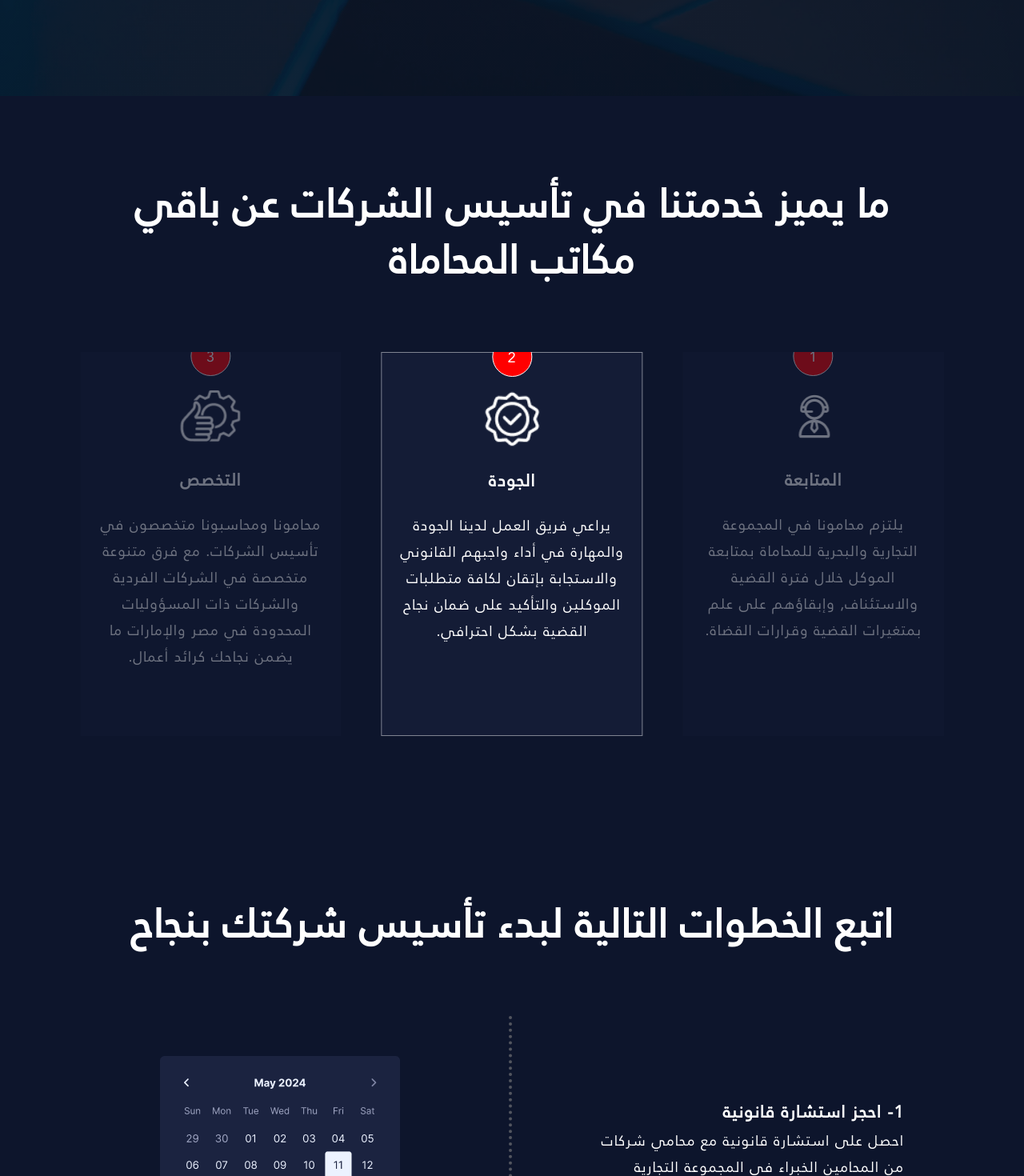
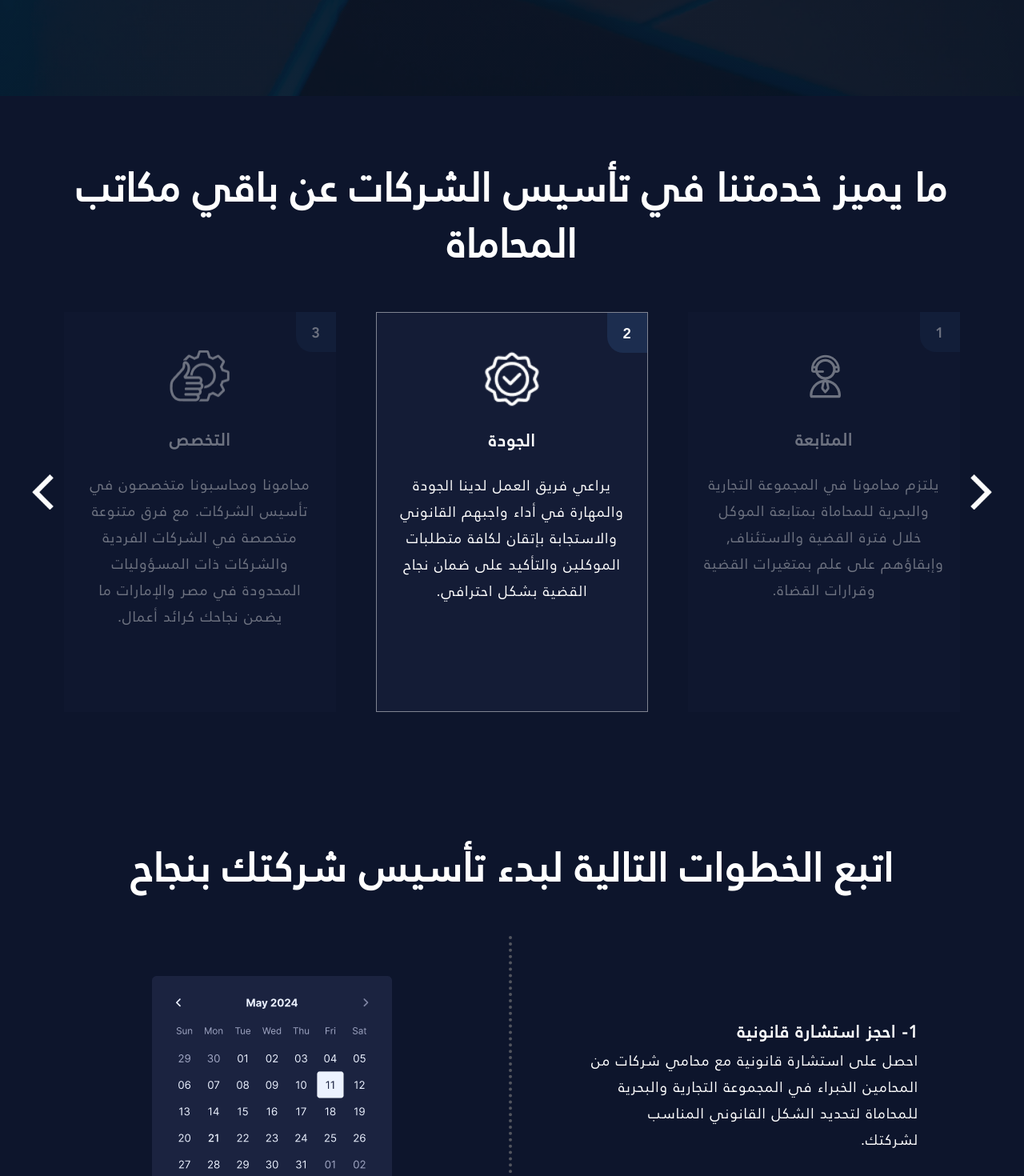
Before and after one commit to Ahmednaga2001/tcmg-v2, a Next.js app: page /establish in a window 1280 px wide. Shown: the part 680-2150 px from the top of the page at 80% size. Built offline with nearby package versions, Linux system fonts and the light colour scheme.

Commit message:
finsih v1 of establish page

```diff
--- a/app/globals.css
+++ b/app/globals.css
@@ -68,3 +68,85 @@
 .swiper-pagination-bullet {
     border: 2px solid var(--font);
 }
+
+
+
+  #featureSlide{
+    position: relative;
+  }
+
+  #featureSlide .swiper-button-next {
+    background-repeat: no-repeat !important;
+    background-size: 100% auto !important;
+    background-position: center !important;
+    background-image: url(/assets/icons/establish/next.png) !important;
+    z-index: 10 !important;
+    right: -40px !important;
+  }
+
+
+
+  #featureSlide .swiper-button-prev {
+    background-repeat: no-repeat;
+    background-size: 100% auto;
+    background-position: center;
+    z-index: 10;
+     left: -40px !important;
+    background-image: url(/assets/icons/establish/prev.png);
+  }
+
+
+
+  #dreamCompany {
+    position: relative;
+  }
+  #dreamCompany  .swiper-button-next {
+    background-repeat: no-repeat !important;
+    background-size: 100% auto !important;
+    background-position: center !important;
+    background-image: url(/assets/icons/establish/next.png) !important;
+    z-index: 10 !important;
+  }
+
+  #dreamCompany  .swiper-button-prev {
+    background-repeat: no-repeat !important;
+    background-size: 100% auto !important;
+    background-position: center !important;
+    background-image: url(/assets/icons/establish/prev.png) !important;
+    z-index: 10 !important;
+  }
+
+
+  #companiesTypes  .swiper-button-prev {
+    background-repeat: no-repeat !important;
+    background-size: 100% auto !important;
+    background-position: center !important;
+    background-image: url(/assets/icons/establish/prev.png) !important;
+    z-index: 10 !important;
+    left: -30px !important;
+  }
+  #companiesTypes  .swiper-button-next {
+    background-repeat: no-repeat !important;
+    background-size: 100% auto !important;
+    background-position: center !important;
+    background-image: url(/assets/icons/establish/next.png) !important;
+    z-index: 10 !important;
+    right: -30px !important;
+  }
+
+
+  #featureSlide .swiper-button-next::after ,  #featureSlide .swiper-button-prev::after , #dreamCompany .swiper-button-next::after , #dreamCompany .swiper-button-prev::after , #companiesTypes .swiper-button-prev::after , #companiesTypes .swiper-button-next::after {
+    display: none !important;
+    content: none !important;
+  }
+
+
+  @media (max-width : 768px) {
+
+      #featureSlide .swiper-button-prev , #companiesTypes .swiper-button-prev{
+        left: -10px !important;
+      }
+      #featureSlide .swiper-button-next , #companiesTypes .swiper-button-next{
+        right: -10px !important;
+      }
+  }
--- a/components/establish/Countries.jsx
+++ b/components/establish/Countries.jsx
@@ -39,11 +39,11 @@
                   title={item.title}
                   desc={item.desc}
                 />
-                <VisionImg imgStyle="imgleft" path={item.path} />
+                <VisionImg imgStyle="imgleft" path={item.path} title = {item.title} />
               </>
             ) : (
               <>
-                <VisionImg imgStyle="imgright" path={item.path} />
+                <VisionImg imgStyle="imgright" path={item.path} title = {item.title} />
                 <VisonCard
                   visionContentstyle="visioncontentleft"
                   title={item.title}
--- a/components/establish/LegalServiceAccordion.jsx
+++ b/components/establish/LegalServiceAccordion.jsx
@@ -4,8 +4,6 @@
 import { useState } from "react";
 
 const LegalServiceAccordion = ({ title, path, desc }) => {
-  console.log(path);
-
   const [isOpenOne, setIsOpenOne] = useState(false);
 
   const handleIsOpenOne = () => {
@@ -13,7 +11,6 @@
   };
 
   return (
-    <div>
       <div className={styles.accordionItem}>
         <div className={styles.accordionItemHeader} onClick={handleIsOpenOne}>
             <Image
@@ -33,7 +30,7 @@
           <p>{desc}</p>
         </div>
       </div>
-    </div>
+
   );
 };
 
--- a/components/establish/LegalServices.jsx
+++ b/components/establish/LegalServices.jsx
@@ -44,7 +44,7 @@
     <section className={styles.legalServices}>
       <div className={styles.header}>
         <h2>خدماتنا القانونية في أعمال تأسيس الشركات </h2>
-        <Image src="/assets/icons/establish/crown.png" width={60} height={25} />
+        <Image src="/assets/icons/establish/crown.png" width={60} height={25} alt="crown icon" />
         <p>
           عملنا بجد لتقديم خدمات ذكية ومرنة ومعقولة التكلفة تعود بالنفع على جميع
           عملائنا الراغبون في تأسيس الشركات في مصر والإمارات. تصفح قائمة خدماتنا
--- a/components/establish/StartCompany.jsx
+++ b/components/establish/StartCompany.jsx
@@ -21,6 +21,7 @@
   return (
     <section className={styles.startcompany}>
       <h2>اتبع الخطوات التالية لبدء تأسيس شركتك بنجاح</h2>
+      <div className={styles.startcompanyparent}>
       <div className={styles.parent}>
         <div className={styles.content}>
           <h3>{data[0].title}</h3>
@@ -68,6 +69,7 @@
           />
         </div>
       </div>
+      </div>
     </section>
   );
 };
--- a/components/establish/UniqueServiceFeatures.jsx
+++ b/components/establish/UniqueServiceFeatures.jsx
@@ -1,53 +1,49 @@
-
-
-
 "use client";
-import { useState } from 'react';
+import { useState } from "react";
 import styles from "@/components/establish/establish.module.css";
-import { Swiper, SwiperSlide } from 'swiper/react';
-import 'swiper/css';
-import 'swiper/css/pagination';
+import { Swiper, SwiperSlide } from "swiper/react";
+import "swiper/css";
+import "swiper/css/pagination";
 import { Autoplay, Navigation } from "swiper/modules";
 import Image from "next/image";
 const data = [
   {
-        id:1,
-        title : "المتابعة",
-        desc : "يلتزم محامونا في المجموعة التجارية والبحرية للمحاماة بمتابعة الموكل خلال فترة القضية والاستئناف, وإبقاؤهم على علم بمتغيرات القضية وقرارات القضاة.",
-        path : "/assets/icons/establish/المتابعة1.png"
+    id: 1,
+    title: "المتابعة",
+    desc: "يلتزم محامونا في المجموعة التجارية والبحرية للمحاماة بمتابعة الموكل خلال فترة القضية والاستئناف, وإبقاؤهم على علم بمتغيرات القضية وقرارات القضاة.",
+    path: "/assets/icons/establish/المتابعة1.png",
   },
   {
-        id:2,
-        title : "الجودة",
-        desc : "يراعي فريق العمل لدينا الجودة والمهارة في أداء واجبهم القانوني والاستجابة بإتقان لكافة متطلبات الموكلين والتأكيد على ضمان نجاح القضية بشكل احترافي.",
-        path : "/assets/icons/establish/الجودة.png"
+    id: 2,
+    title: "الجودة",
+    desc: "يراعي فريق العمل لدينا الجودة والمهارة في أداء واجبهم القانوني والاستجابة بإتقان لكافة متطلبات الموكلين والتأكيد على ضمان نجاح القضية بشكل احترافي.",
+    path: "/assets/icons/establish/الجودة.png",
   },
   {
-        id : 3,
-        title : "التخصص",
-       desc : "محامونا ومحاسبونا متخصصون في تأسيس الشركات. مع فرق متنوعة متخصصة في الشركات الفردية والشركات ذات المسؤوليات المحدودة في مصر والإمارات ما يضمن نجاحك كرائد أعمال.​",
-        path : "/assets/icons/establish/specialization.png"
+    id: 3,
+    title: "التخصص",
+    desc: "محامونا ومحاسبونا متخصصون في تأسيس الشركات. مع فرق متنوعة متخصصة في الشركات الفردية والشركات ذات المسؤوليات المحدودة في مصر والإمارات ما يضمن نجاحك كرائد أعمال.​",
+    path: "/assets/icons/establish/specialization.png",
   },
   {
-        id:4,
-        title : "المشاورة",
-        desc : "من خلال موقعنا، يمكنك ملء استمارة الاستشارات القانونية ، والذي يمكن أن يساعدك في الحصول على استشارات مجانية من خلال مكالمة هاتفية أو مقابلة مكتبية. نقدم هذه الخدمة مجانًا للعملاء الراغبون في تأسيس شركة أو طلب خدمات الشؤون القانونية للتحدث مع خبير الشركات قبل بدأ العمل.",
-        path : "/assets/icons/establish/Consultation.png"
+    id: 4,
+    title: "المشاورة",
+    desc: "من خلال موقعنا، يمكنك ملء استمارة الاستشارات القانونية ، والذي يمكن أن يساعدك في الحصول على استشارات مجانية من خلال مكالمة هاتفية أو مقابلة مكتبية. نقدم هذه الخدمة مجانًا للعملاء الراغبون في تأسيس شركة أو طلب خدمات الشؤون القانونية للتحدث مع خبير الشركات قبل بدأ العمل.",
+    path: "/assets/icons/establish/Consultation.png",
   },
   {
-        id : 5,
-        title : "النتائج",
-        desc : "نحن نلتزم مع كل عملائنا الكرام بنتائج معينة يهدف إليها العملاء، لذا نبذل قصارى جهدنا لتكون النتائج النهائية لتأسيس شركة إلكترونية فردية أو شركات الأشخاص والشركات مرضية للعميل؛ والذي يبث روح التفائل به للإنطلاق في عالم الأعمال.",
-        path : "/assets/icons/establish/Resuts.png"
+    id: 5,
+    title: "النتائج",
+    desc: "نحن نلتزم مع كل عملائنا الكرام بنتائج معينة يهدف إليها العملاء، لذا نبذل قصارى جهدنا لتكون النتائج النهائية لتأسيس شركة إلكترونية فردية أو شركات الأشخاص والشركات مرضية للعميل؛ والذي يبث روح التفائل به للإنطلاق في عالم الأعمال.",
+    path: "/assets/icons/establish/Resuts.png",
   },
   {
-        id : 6,
-        title : "السرعة",
-        desc : "  يمكنك معرفة الفترة الزمنية لتأسيس شركتك من خلال نطاق العمل المخصص لك. كن مطمئنًا ، ستنتهي جميع عمليات الإجراءات والشؤون القانونية في غضون أيام قليلة ، وبعد ذلك يمكنك الإعلان عن",
-        path : "/assets/icons/establish/Quickly.png"
-
-    }
-]
+    id: 6,
+    title: "السرعة",
+    desc: "  يمكنك معرفة الفترة الزمنية لتأسيس شركتك من خلال نطاق العمل المخصص لك. كن مطمئنًا ، ستنتهي جميع عمليات الإجراءات والشؤون القانونية في غضون أيام قليلة ، وبعد ذلك يمكنك الإعلان عن",
+    path: "/assets/icons/establish/Quickly.png",
+  },
+];
 const UniqueServiceFeatures = () => {
   const [activeIndex, setActiveIndex] = useState(0);
 
@@ -55,55 +51,77 @@
     setActiveIndex(swiper.realIndex);
   };
 
-
-
   return (
     <section className={styles.uniqueServiceFeatures}>
       <h2>ما يميز خدمتنا في تأسيس الشركات عن باقي مكاتب المحاماة</h2>
-      <div className={styles.swiperContainer}>
+      <div className={styles.swiperContainerWrapper} id="featureSlide">
         <Swiper
           spaceBetween={10}
-        // navigation={true}
-
+          navigation={{
+               nextEl: '.swiper-button-prev',
+              prevEl: '.swiper-button-next'
+          }}
           centeredSlides={true} // Center the active slide
           slidesPerView={1}
           breakpoints={{
-            768: { slidesPerView: 1, spaceBetween: 100 },
-            900: { slidesPerView: 2, spaceBetween: 20 },
-            1200: { slidesPerView: 3, spaceBetween: 50 },
+            480: {
+              slidesPerView: 1,
+              spaceBetween: 20,
+            },
+            // Small screens (tablets)
+            768: {
+              slidesPerView: 1,
+              spaceBetween: 30,
+            },
+            // Medium screens (small laptops)
+            1000: {
+              slidesPerView: 2,
+              spaceBetween: 40,
+            },
+            // Large screens (desktops)
+            1200: {
+              slidesPerView: 3,
+              spaceBetween: 50,
+            },
           }}
           loop={true}
           autoplay={{
             delay: 5000,
             disableOnInteraction: false,
           }}
-        modules={[Navigation, Autoplay]}
-        className={styles.mySwiper}
+          modules={[Navigation , Autoplay]}
           onSlideChange={handleSlideChange}
+
         >
           {data.map((item, index) => (
-          <SwiperSlide className={styles.swiperSlide}
+            <SwiperSlide
+              className={styles.swiperSlide}
               key={index}
               style={{
-                border: activeIndex === index ? '1px solid #ffffff74' : 'none',
+                border: activeIndex === index ? "1px solid #ffffff74" : "none",
                 opacity: activeIndex === index ? 1 : 0.4,
-                transition: 'border 0.3s ease, opacity 0.3s ease',
-
+                transition: "border 0.3s ease, opacity 0.3s ease",
               }}
             >
               <div className={styles.Content}>
-              <Image src={item.path} width={80} height={80} alt="Service Icon"/>
+                <Image
+                  src={item.path}
+                  width={80}
+                  height={80}
+                  alt="Service Icon"
+                />
                 <h3>{item.title}</h3>
                 <p>{item.desc}</p>
+                <span>{item.id}</span>
               </div>
-            <span>{item.id}</span>
-
             </SwiperSlide>
           ))}
         </Swiper>
+        <div className="swiper-button-prev"/>
+        <div className="swiper-button-next"/>
       </div>
     </section>
   );
-}
+};
 
 export default UniqueServiceFeatures;
--- a/components/establish/VisionImg.jsx
+++ b/components/establish/VisionImg.jsx
@@ -1,8 +1,10 @@
 import styles from "@/components/establish/establish.module.css"
 import Image from 'next/image'
-const VisionImg = ({imgStyle , path}) => {
+const VisionImg = ({imgStyle , path,title}) => {
+  console.log(title + "ah");
+
   return (
-    <Image src={path} width={275} height={280} className={styles[imgStyle]} alt='the image for vision section'/>
+    <Image src={path} width={275} height={280} className={styles[imgStyle]} alt={title}/>
 
   )
 }
--- a/components/establish/establish.module.css
+++ b/components/establish/establish.module.css
@@ -5,6 +5,8 @@
   background-repeat: no-repeat;
   min-height: 100vh;
   padding: 80px;
+  display: flex;
+  align-items: center;
 }
 .establish h1,
 .establish h2 {
@@ -14,10 +16,10 @@
 .hero .content {
   width: 70%;
   display: flex;
+  align-items: flex-start;
   justify-content: center;
   flex-direction: column;
   gap: 40px;
-  padding: 70px 0px;
 }
 
 .hero .content p {
@@ -32,16 +34,18 @@
 .companiesTypes,
 .accordionQuestions,
 .RequestLawyer {
-  padding: 100px;
+  padding: 80px;
   min-height: 100vh;
 }
-.uniqueServiceFeatures h2,
+.uniqueServiceFeatures,
 .companiesTypes h2,
 .accordionQuestions h2,
 .startcompany h2,
-.countries h2 {
-  padding-bottom: 80px;
+.countries h2 , .dreamCompany h2 {
   text-align: center;
+}
+.uniqueServiceFeatures .swiperContainerWrapper , .startcompany .startcompanyparent , .legalServices .accordionParent , .countries .parentvision , .companiesTypes .swiperContainer , .dreamCompany .swiperContainer{
+  padding-top: 50px;
 }
 .uniqueServiceFeatures .Content {
   width: 100%;
@@ -51,42 +55,32 @@
   align-items: center;
   gap: 20px;
 }
-.uniqueServiceFeatures .swiperContainer {
-  overflow: visible; /* Ensure this or a similar property is set */
-  position: relative; /* If not already set */
 
-}
-.uniqueServiceFeatures {
-  position: relative; /* Ensure this for the span positioning context */
-}
 .uniqueServiceFeatures .swiperSlide {
-  position: relative;
-  /* width: 40rem; */
-  height: 480px !important;
+  height: 500px;
   background-color: #1b234085;
   padding: 40px 20px;
   text-align: center;
   cursor: pointer;
+  position: relative;
 }
-
-.mySwiper {
+/* .mySwiper {
   --swiper-navigation-color: #fff;
-  /* padding:0 50px !important; */
-}
-.uniqueServiceFeatures span{
+} */
+.uniqueServiceFeatures span {
   display: flex;
   justify-content: center;
   align-items: center;
   width: 50px;
   height: 50px;
-border-radius: 50%;
-background-color: red;
+  background-color: #1C2D4F;
+  border-bottom-left-radius: 20px;
   position: absolute;
-top: -20px;
-right: 50%;
-transform: translateX(50%);
-z-index: 10;
-border: 1px solid #fff;
+  top: 0px;
+  right: 0;
+  font-weight: 900;
+  font-family: janna bol;
+
 }
 /*------------------------------------------------------------------------------------*/
 .startcompany .parent {
@@ -174,7 +168,6 @@
 
 /*------------------------------------------------------------------------------------*/
 .countries .parentvision {
-  padding: 20px 0;
   display: flex;
   flex-direction: column;
   gap: 60px;
@@ -219,8 +212,8 @@
 .visioncontent p {
   width: 80%;
 }
-@media (max-width : 1191px) {
-  .countries .vision{
+@media (max-width: 1191px) {
+  .countries .vision {
     background-color: #d8d8d836;
     width: 60%;
     margin: auto;
@@ -229,7 +222,7 @@
     align-items: center;
     border-radius: 25px;
   }
-  .countries .vision .imgleft{
+  .countries .vision .imgleft {
     position: relative;
     top: 0;
     left: 0;
@@ -238,7 +231,7 @@
     background: none !important;
     order: 1;
   }
-  .countries .vision .imgright{
+  .countries .vision .imgright {
     position: relative;
     top: 0;
     left: 0;
@@ -247,22 +240,23 @@
     background: none !important;
     order: 1;
   }
-  .countries .visioncontent{
+  .countries .visioncontent {
     text-align: center;
     order: 2;
     height: auto !important;
-    background:none !important;
+    background: none !important;
     width: 100%;
   }
-  .countries .visioncontentleft{
+  .countries .visioncontentleft {
     text-align: center;
     order: 2;
     padding-right: 0 !important;
     height: auto !important;
-    background:none !important;
+    background: none !important;
     width: 100%;
   }
-  .visioncontent p , .visioncontentleft p{
+  .visioncontent p,
+  .visioncontentleft p {
     width: 100%;
   }
 }
@@ -274,19 +268,21 @@
   display: flex;
   position: relative;
 }
-.companiesTypes .swiperContainer::before{
+.companiesTypes .swiperContainer::before {
   content: "";
   position: absolute;
-  top : 25%;
-  right: -30px;
-  background-color: #2d2425e7;
-  width: calc(100% + 60px);
+  top: 30%;
+
+  right: -40px;
+  background-image: linear-gradient(#0D152C,#000);
+  width: calc(100% + 80px);
   height: 50%;
-  border-radius:50px ;
+  border-radius: 50px;
   z-index: -1;
 }
 .companiesTypes .swiperSlide {
-  background-color: #2d2425e7;
+  /* background-color: #2d2425e7; */
+  background-image: linear-gradient(#0D152C,#000);
   padding: 80px 50px;
   text-align: center;
   border-radius: 50px;
@@ -296,10 +292,7 @@
 }
 
 /*------------------------------------------------------------------------------------*/
-.dreamCompany h2 {
-  text-align: center;
-  padding-bottom: 50px;
-}
+
 .dreamCompany img {
   width: 100%;
 }
@@ -325,6 +318,14 @@
   position: absolute;
   background-color: #0000004b;
   z-index: -1;
+}
+.dreamCompany span:first-child{
+  font-size: 40px;
+  display: block;
+  font-family: janna bol;
+}
+.dreamCompany span:last-child{
+  font-size: 24px;
 }
 
 /*---------------------------------------------------------------------------------*/
@@ -448,7 +449,7 @@
   .line {
     display: none;
   }
-.companiesTypes .swiperContainer{
+  .companiesTypes .swiperContainer {
     width: 80%;
   }
 }
@@ -490,16 +491,16 @@
   .RequestLawyer {
     padding: 20px;
   }
-  .countries .vision{
+  .countries .vision {
     width: 100%;
   }
-  .countries p{
+  .countries p {
     font-size: 16px;
   }
-  .countries .parentvision{
+  .countries .parentvision {
     gap: 20px;
   }
-  .establish p{
+  .establish p {
     font-size: 16px;
   }
   .hero .content p {
@@ -517,14 +518,18 @@
   .startcompany .Img {
     width: 100%;
   }
-  .accordionItem {
-    width: 90vw;
-  }
-  .companiesTypes .swiperContainer{
+
+  .companiesTypes .swiperContainer {
     width: 100%;
   }
-  .companiesTypes .swiperSlide{
+  .companiesTypes .swiperSlide {
     padding: 30px;
+  }
+  .dreamCompany span:first-child{
+    font-size: 30px;
+  }
+  .dreamCompany span:last-child{
+    font-size: 18px;
   }
   .RequestLawyer .formPage {
     width: 100%;
@@ -536,10 +541,10 @@
   .accordionItem {
     width: 100%;
   }
-  .accordionQuestions h2{
+  .accordionQuestions h2 {
     text-align: center !important;
   }
-  .accordionQuestions p{
+  .accordionQuestions p {
     text-align: start !important;
   }
 }
```
Also changed, not shown: components/establish/DreamCompany.jsx (+10 -7 lines), components/establish/TypesofCompanies.jsx (+7 -2 lines), public/assets/icons/establish/next.png (added), public/assets/icons/establish/prev.png (added). Lines whose indentation alone changed are shown as unchanged.
